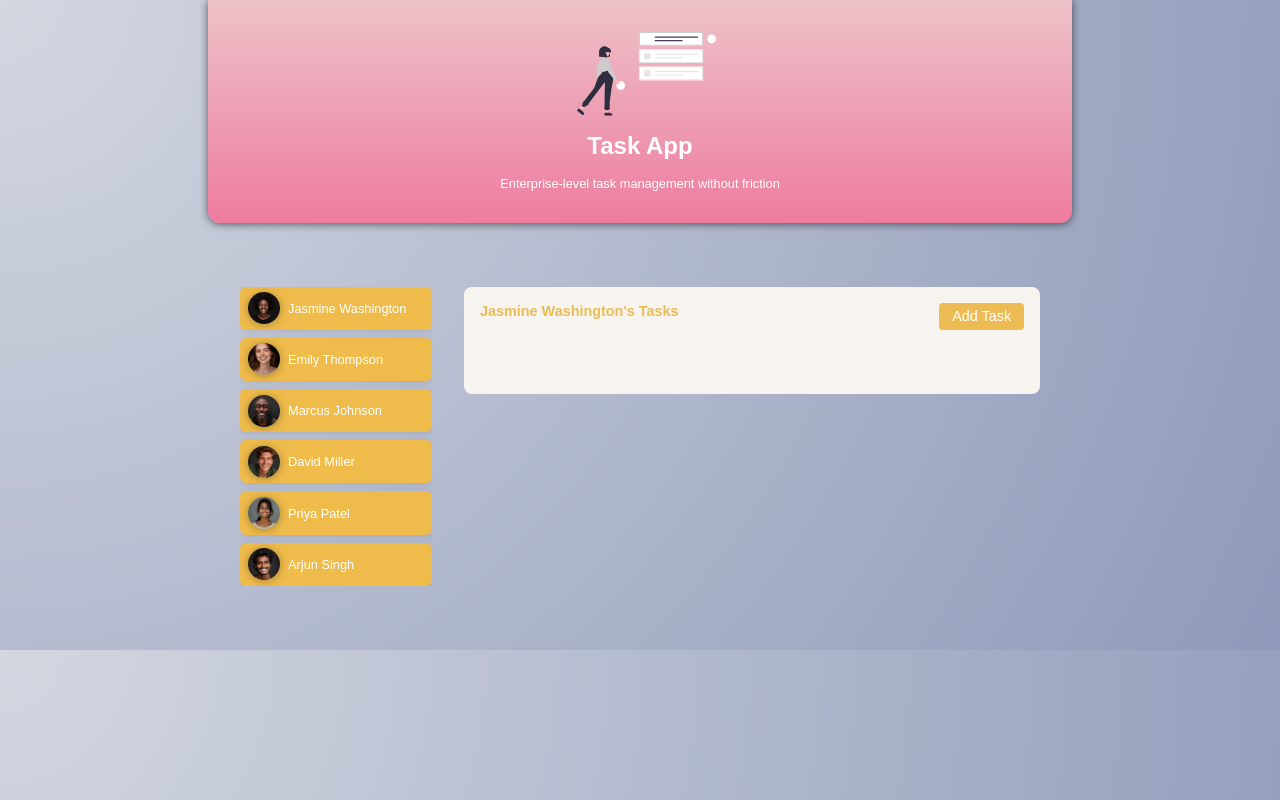
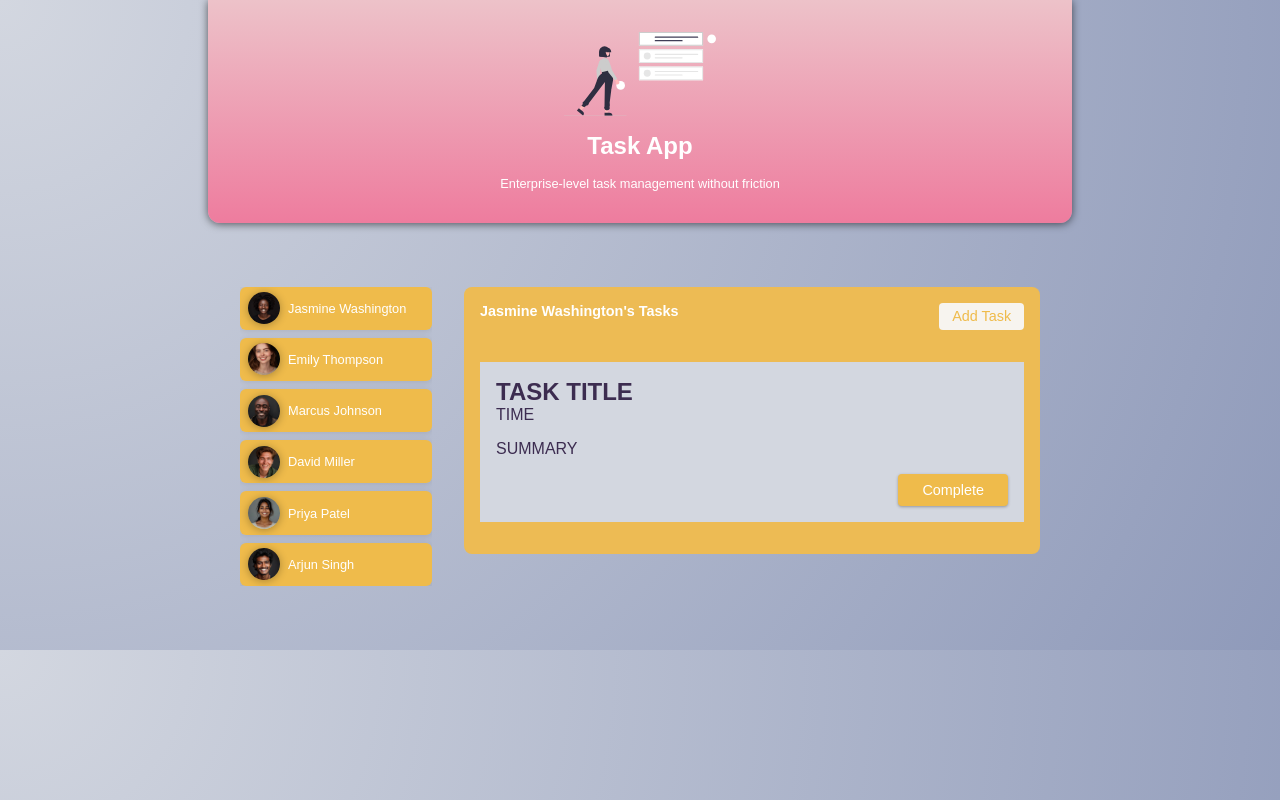
Before and after one commit to Yko-koshka/app-task-angular.github.io, an Angular app: page / in a window 1280 px wide. Both pictures are taken after a click on the button "Jasmine Washington". Built offline with nearby package versions, Linux system fonts and the light colour scheme.

Commit message:
feat(task): add new task component with styles

```diff
--- /dev/null
+++ b/src/app/tasks/task/task.component.html
@@ -0,0 +1,8 @@
+<article>
+  <h2>TASK TITLE</h2>
+  <time>TIME</time>
+  <p>SUMMARY</p>
+  <p class="actions">
+    <button>Complete</button>
+  </p>
+</article>
--- /dev/null
+++ b/src/app/tasks/task/task.component.scss
@@ -0,0 +1,35 @@
+article {
+  padding: 1rem;
+  color: #3c2c50;
+  background-color: #d3d7e0;
+  h2 {
+    margin: 0;
+  }
+
+  time {
+    color: #3c2c50;
+  }
+  .actions {
+    text-align: right;
+    margin: 0;
+    button {
+      font: inherit;
+      font-size: 0.9rem;
+      cursor: pointer;
+      background-color: #efbb4b;
+      color: #ffffff;
+
+      border-radius: 4px;
+      padding: 0.5rem 1.5rem;
+      border: none;
+      box-shadow: 0 1px 3px rgba(0, 0, 0, 0.3);
+      transition: all 0.3s ease;
+      &:hover,
+      &:active {
+        background-color: #f7f4ef;
+        color: #efbb4b;
+        box-shadow: 0 1px 6px rgba(0, 0, 0, 0.3);
+      }
+    }
+  }
+}
--- a/src/app/tasks/tasks.component.html
+++ b/src/app/tasks/tasks.component.html
@@ -7,6 +7,8 @@
   </header>
 
   <ul>
-    <li></li>
+    <li>
+      <app-task />
+    </li>
   </ul>
 </section>
--- a/src/app/tasks/tasks.component.scss
+++ b/src/app/tasks/tasks.component.scss
@@ -3,7 +3,7 @@
   border-radius: 8px;
   max-height: 60vh;
   overflow: auto;
-  background-color: #f7f4ef;
+  background-color: #edbb54;
   header {
     display: flex;
     justify-content: space-between;
@@ -13,7 +13,6 @@
     h2 {
       margin: 0;
       font-size: 0.9rem;
-      color: #edbb54;
       width: 60%;
       text-wrap: balance;
     }
@@ -23,15 +22,17 @@
       button {
         font: inherit;
         cursor: pointer;
-        background-color: #edbb54;
+        background-color: #f7f4ef;
+        color: #efbb4b;
         border-radius: 4px;
         border: none;
         padding: 0.35rem 0.8rem;
         font-size: 0.9rem;
-        color: #ffffff;
+        transition: all 0.3s ease;
         &:hover,
         &:active {
-          background-color: #8f9aba;
+          background-color: #efbb4b;
+          color: #f7f4ef;
         }
       }
     }
--- a/src/app/tasks/tasks.component.ts
+++ b/src/app/tasks/tasks.component.ts
@@ -1,8 +1,9 @@
 import { Component, Input } from '@angular/core';
+import { TaskComponent } from './task/task.component';
 
 @Component({
   selector: 'app-tasks',
-  imports: [],
+  imports: [TaskComponent],
   templateUrl: './tasks.component.html',
   styleUrl: './tasks.component.scss',
 })
```
Also changed, not shown: src/app/tasks/task/task.component.ts (added, +11 -0 lines).
